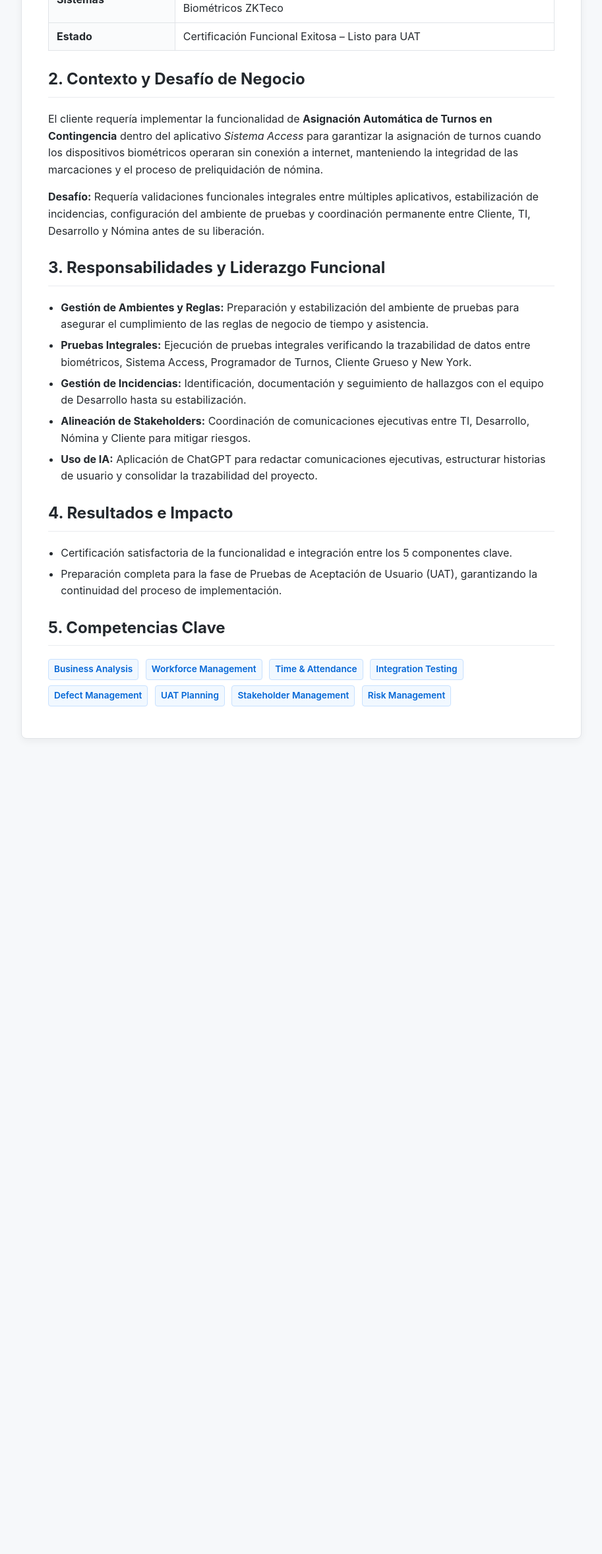
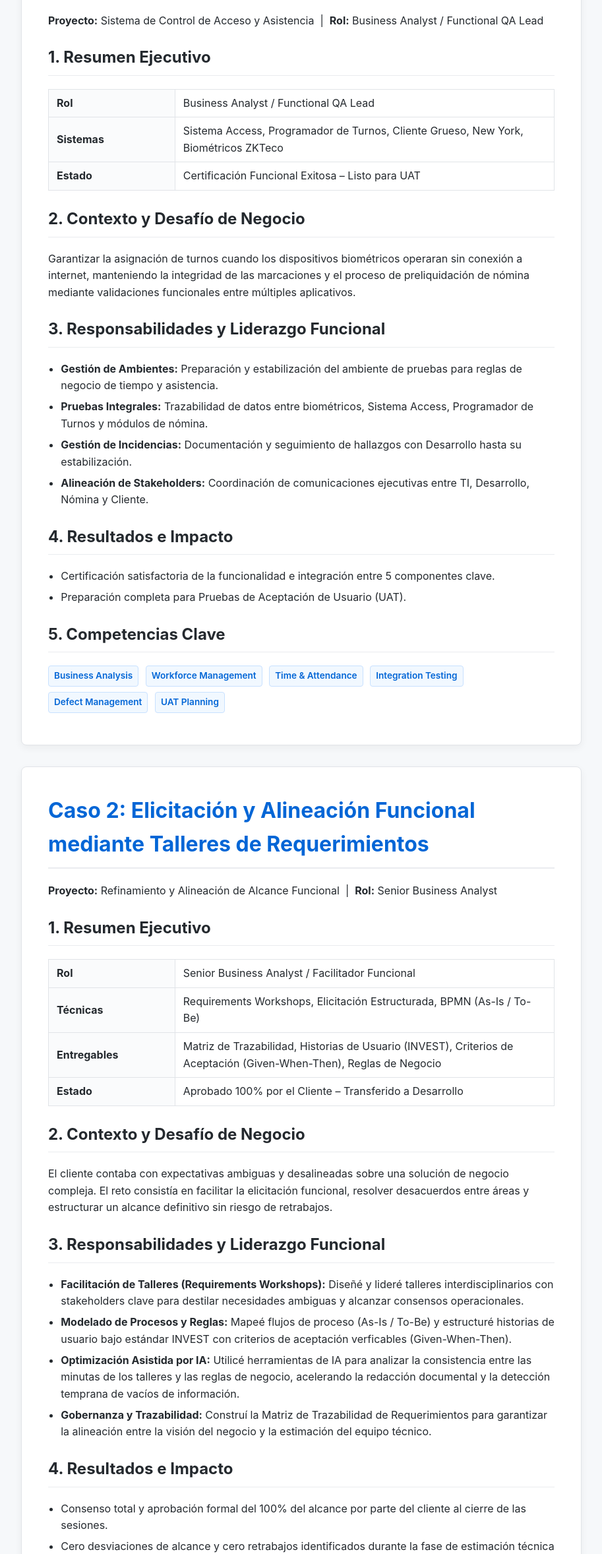
Before and after one commit to Caralicia80/portafolio-analista-funcional, a plain HTML site: page index.html in a window 1280 px wide. Shown: the part 444-2800 px from the top of the page at 66% size, without its empty margins (183-1096 px from the left). Before the commit the page ends 1596 px from the top, so only its background shows below. Drawn offline with Linux system fonts and the light colour scheme.

Commit message:
Revise title and enhance layout in index.html
Updated the title and added a header banner with personal information. Enhanced the card sections for better clarity and structure.

```diff
--- a/index.html
+++ b/index.html
@@ -3,10 +3,10 @@
 <head>
     <meta charset="UTF-8">
     <meta name="viewport" content="width=device-width, initial-scale=1.0">
-    <title>Caso de Éxito | Business Analyst & Functional QA Lead</title>
+    <title>Portafolio | Business Analyst & Functional QA Lead</title>
     <style>
         body { font-family: -apple-system, BlinkMacSystemFont, "Segoe UI", Roboto, Helvetica, Arial, sans-serif; line-height: 1.6; color: #24292e; max-width: 850px; margin: 0 auto; padding: 2rem; background-color: #f6f8fa; }
-        .card { background: #ffffff; padding: 2.5rem; border-radius: 8px; border: 1px solid #e1e4e8; box-shadow: 0 4px 12px rgba(0,0,0,0.05); }
+        .card { background: #ffffff; padding: 2.5rem; border-radius: 8px; border: 1px solid #e1e4e8; box-shadow: 0 4px 12px rgba(0,0,0,0.05); margin-bottom: 2rem; }
         h1 { color: #0366d6; border-bottom: 2px solid #eaecef; padding-bottom: 0.3em; margin-top: 0; }
         h2 { color: #24292e; border-bottom: 1px solid #eaecef; padding-bottom: 0.3em; margin-top: 1.5rem; }
         .badge { display: inline-block; background-color: #f1f8ff; color: #0366d6; border: 1px solid #c8e1ff; padding: 4px 8px; border-radius: 4px; font-size: 0.85rem; font-weight: 600; margin-right: 6px; margin-bottom: 8px; }
@@ -15,38 +15,44 @@
         .meta-table td:first-child { font-weight: bold; background-color: #fafbfc; width: 25%; }
         ul { padding-left: 1.2rem; }
         li { margin-bottom: 0.4rem; }
+        .header-banner { background: linear-gradient(135deg, #0366d6 0%, #102a43 100%); color: white; padding: 2rem; border-radius: 8px; text-align: center; margin-bottom: 2rem; }
     </style>
 </head>
 <body>
+
+    <div class="header-banner">
+        <h1 style="color: white; border: none; margin: 0;">Carmen González</h1>
+        <p style="font-size: 1.2rem; margin-top: 0.5rem; opacity: 0.9;">Senior Business Analyst & Functional QA Lead</p>
+        <p style="font-size: 0.95rem; opacity: 0.8;">Especialista en Integración de Sistemas, Reglas de Negocio, Calidad y Gobernanza de Requerimientos</p>
+    </div>
+
+    <!-- CASO DE ÉXITO 1 -->
     <div class="card">
-        <h1>Asignación Automática de Turnos en Contingencia</h1>
+        <h1>Caso 1: Asignación Automática de Turnos en Contingencia</h1>
         <p><strong>Proyecto:</strong> Sistema de Control de Acceso y Asistencia &nbsp;|&nbsp; <strong>Rol:</strong> Business Analyst / Functional QA Lead</p>
 
         <h2>1. Resumen Ejecutivo</h2>
         <table class="meta-table">
             <tr><td>Rol</td><td>Business Analyst / Functional QA Lead</td></tr>
-            <tr><td>Fecha</td><td>Junio 2026 – Agosto 2026</td></tr>
             <tr><td>Sistemas</td><td>Sistema Access, Programador de Turnos, Cliente Grueso, New York, Biométricos ZKTeco</td></tr>
             <tr><td>Estado</td><td>Certificación Funcional Exitosa – Listo para UAT</td></tr>
         </table>
 
         <h2>2. Contexto y Desafío de Negocio</h2>
-        <p>El cliente requería implementar la funcionalidad de <strong>Asignación Automática de Turnos en Contingencia</strong> dentro del aplicativo <em>Sistema Access</em> para garantizar la asignación de turnos cuando los dispositivos biométricos operaran sin conexión a internet, manteniendo la integridad de las marcaciones y el proceso de preliquidación de nómina.</p>
-        <p><strong>Desafío:</strong> Requería validaciones funcionales integrales entre múltiples aplicativos, estabilización de incidencias, configuración del ambiente de pruebas y coordinación permanente entre Cliente, TI, Desarrollo y Nómina antes de su liberación.</p>
+        <p>Garantizar la asignación de turnos cuando los dispositivos biométricos operaran sin conexión a internet, manteniendo la integridad de las marcaciones y el proceso de preliquidación de nómina mediante validaciones funcionales entre múltiples aplicativos.</p>
 
         <h2>3. Responsabilidades y Liderazgo Funcional</h2>
         <ul>
-            <li><strong>Gestión de Ambientes y Reglas:</strong> Preparación y estabilización del ambiente de pruebas para asegurar el cumplimiento de las reglas de negocio de tiempo y asistencia.</li>
-            <li><strong>Pruebas Integrales:</strong> Ejecución de pruebas integrales verificando la trazabilidad de datos entre biométricos, Sistema Access, Programador de Turnos, Cliente Grueso y New York.</li>
-            <li><strong>Gestión de Incidencias:</strong> Identificación, documentación y seguimiento de hallazgos con el equipo de Desarrollo hasta su estabilización.</li>
-            <li><strong>Alineación de Stakeholders:</strong> Coordinación de comunicaciones ejecutivas entre TI, Desarrollo, Nómina y Cliente para mitigar riesgos.</li>
-            <li><strong>Uso de IA:</strong> Aplicación de ChatGPT para redactar comunicaciones ejecutivas, estructurar historias de usuario y consolidar la trazabilidad del proyecto.</li>
+            <li><strong>Gestión de Ambientes:</strong> Preparación y estabilización del ambiente de pruebas para reglas de negocio de tiempo y asistencia.</li>
+            <li><strong>Pruebas Integrales:</strong> Trazabilidad de datos entre biométricos, Sistema Access, Programador de Turnos y módulos de nómina.</li>
+            <li><strong>Gestión de Incidencias:</strong> Documentación y seguimiento de hallazgos con Desarrollo hasta su estabilización.</li>
+            <li><strong>Alineación de Stakeholders:</strong> Coordinación de comunicaciones ejecutivas entre TI, Desarrollo, Nómina y Cliente.</li>
         </ul>
 
         <h2>4. Resultados e Impacto</h2>
         <ul>
-            <li>Certificación satisfactoria de la funcionalidad e integración entre los 5 componentes clave.</li>
-            <li>Preparación completa para la fase de Pruebas de Aceptación de Usuario (UAT), garantizando la continuidad del proceso de implementación.</li>
+            <li>Certificación satisfactoria de la funcionalidad e integración entre 5 componentes clave.</li>
+            <li>Preparación completa para Pruebas de Aceptación de Usuario (UAT).</li>
         </ul>
 
         <h2>5. Competencias Clave</h2>
@@ -57,9 +63,50 @@
             <span class="badge">Integration Testing</span>
             <span class="badge">Defect Management</span>
             <span class="badge">UAT Planning</span>
-            <span class="badge">Stakeholder Management</span>
-            <span class="badge">Risk Management</span>
         </div>
     </div>
+
+    <!-- CASO DE ÉXITO 2 -->
+    <div class="card">
+        <h1>Caso 2: Elicitación y Alineación Funcional mediante Talleres de Requerimientos</h1>
+        <p><strong>Proyecto:</strong> Refinamiento y Alineación de Alcance Funcional &nbsp;|&nbsp; <strong>Rol:</strong> Senior Business Analyst</p>
+
+        <h2>1. Resumen Ejecutivo</h2>
+        <table class="meta-table">
+            <tr><td>Rol</td><td>Senior Business Analyst / Facilitador Funcional</td></tr>
+            <tr><td>Técnicas</td><td>Requirements Workshops, Elicitación Estructurada, BPMN (As-Is / To-Be)</td></tr>
+            <tr><td>Entregables</td><td>Matriz de Trazabilidad, Historias de Usuario (INVEST), Criterios de Aceptación (Given-When-Then), Reglas de Negocio</td></tr>
+            <tr><td>Estado</td><td>Aprobado 100% por el Cliente – Transferido a Desarrollo</td></tr>
+        </table>
+
+        <h2>2. Contexto y Desafío de Negocio</h2>
+        <p>El cliente contaba con expectativas ambiguas y desalineadas sobre una solución de negocio compleja. El reto consistía en facilitar la elicitación funcional, resolver desacuerdos entre áreas y estructurar un alcance definitivo sin riesgo de retrabajos.</p>
+
+        <h2>3. Responsabilidades y Liderazgo Funcional</h2>
+        <ul>
+            <li><strong>Facilitación de Talleres (Requirements Workshops):</strong> Diseñé y lideré talleres interdisciplinarios con stakeholders clave para destilar necesidades ambiguas y alcanzar consensos operacionales.</li>
+            <li><strong>Modelado de Procesos y Reglas:</strong> Mapeé flujos de proceso (As-Is / To-Be) y estructuré historias de usuario bajo estándar INVEST con criterios de aceptación verficables (Given-When-Then).</li>
+            <li><strong>Optimización Asistida por IA:</strong> Utilicé herramientas de IA para analizar la consistencia entre las minutas de los talleres y las reglas de negocio, acelerando la redacción documental y la detección temprana de vacíos de información.</li>
+            <li><strong>Gobernanza y Trazabilidad:</strong> Construí la Matriz de Trazabilidad de Requerimientos para garantizar la alineación entre la visión del negocio y la estimación del equipo técnico.</li>
+        </ul>
+
+        <h2>4. Resultados e Impacto</h2>
+        <ul>
+            <li>Consenso total y aprobación formal del 100% del alcance por parte del cliente al cierre de las sesiones.</li>
+            <li>Cero desviaciones de alcance y cero retrabajos identificados durante la fase de estimación técnica por Desarrollo.</li>
+        </ul>
+
+        <h2>5. Competencias Clave</h2>
+        <div style="margin-top: 1rem;">
+            <span class="badge">Requirements Workshops</span>
+            <span class="badge">Requirements Elicitation</span>
+            <span class="badge">Stakeholder Alignment</span>
+            <span class="badge">BPMN Modeling</span>
+            <span class="badge">User Stories & Acceptance Criteria</span>
+            <span class="badge">Traceability Matrix</span>
+            <span class="badge">Risk Mitigation</span>
+        </div>
+    </div>
+
 </body>
 </html>
```
